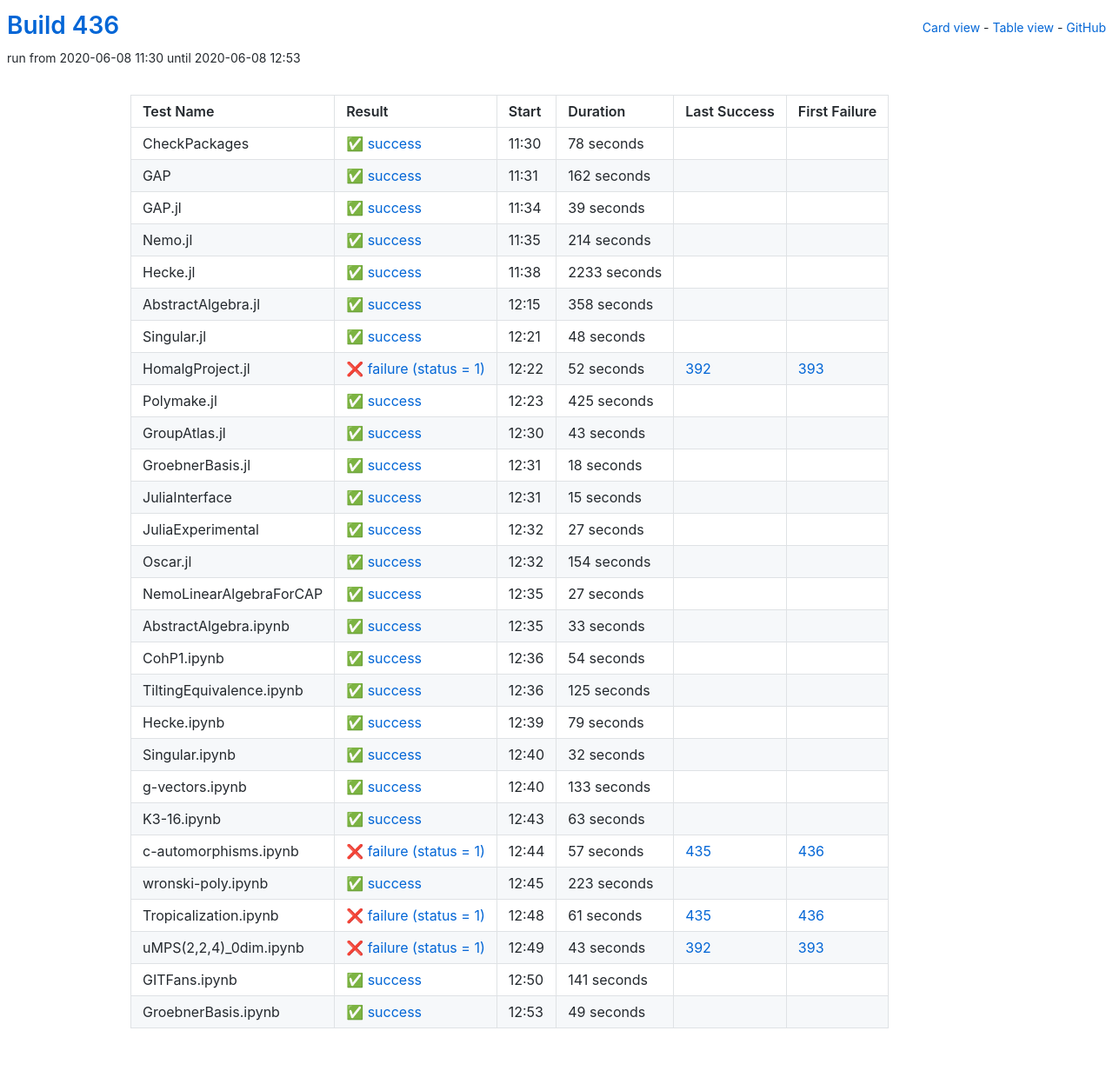
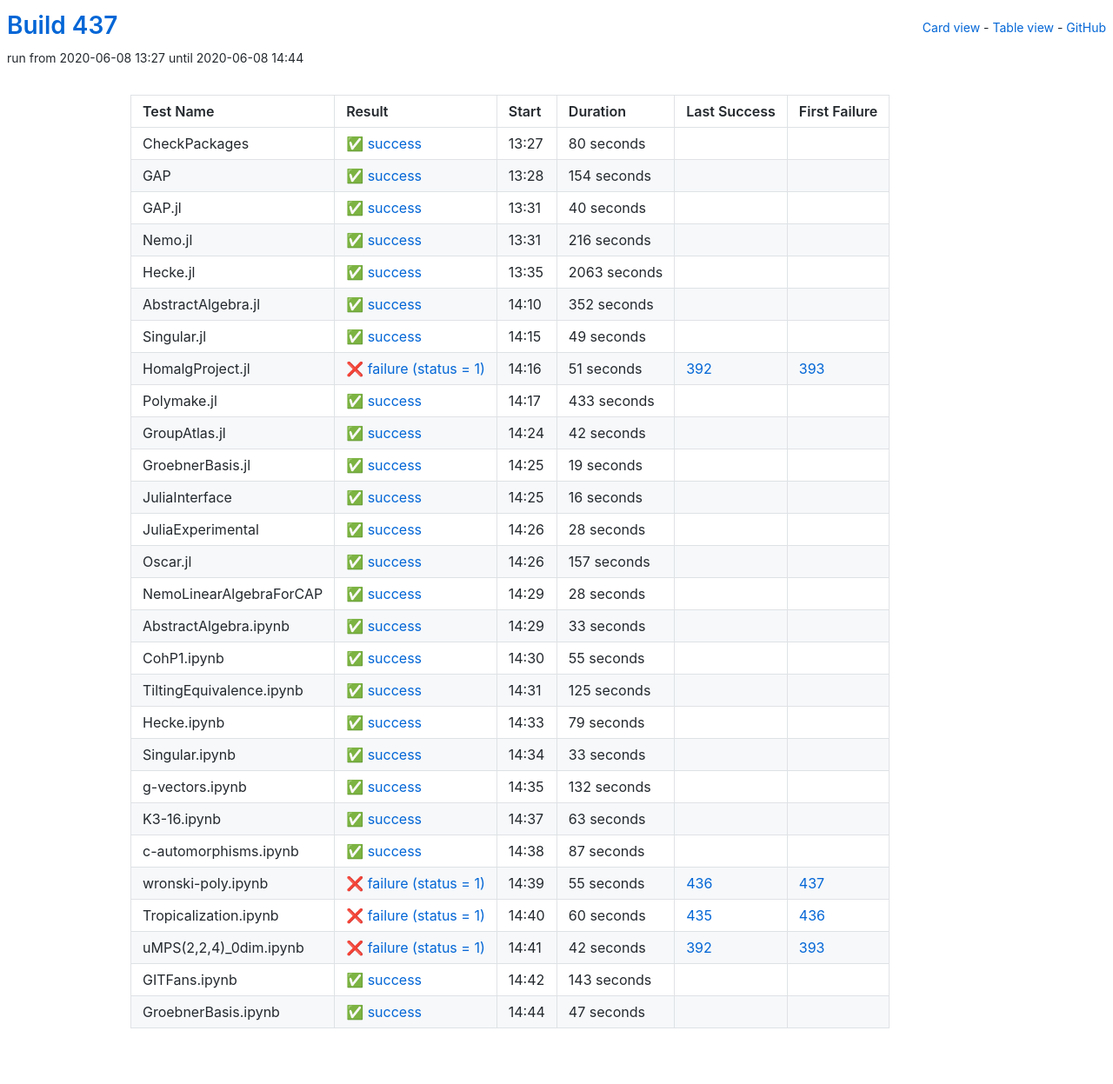
Before and after one commit to oscar-system/oscar-ci-status-1.4, a Jekyll site: the page built from table.html, in a window 1280 px wide. Shown: the whole page at 87% size. Built offline with Jekyll 4.4.1, drawn with Linux system fonts in a browser that asks for light colours.

Commit message:
Build 437

```diff
--- a/_data/ci.yml
+++ b/_data/ci.yml
@@ -1,185 +1,185 @@
-build: 436
-build_url: https://oscarci.mathematik.uni-kl.de/job/oscar-julia-1.4/436/
+build: 437
+build_url: https://oscarci.mathematik.uni-kl.de/job/oscar-julia-1.4/437/
 job: oscar-julia-1.4
 tests:
-- duration: 78
+- duration: 80
   exitcode: 0
   first_failure: false
   first_failure_url: null
   id: checkpackages
   last_success: false
   last_success_url: null
-  log: https://oscarci.mathematik.uni-kl.de/job/oscar-julia-1.4/436/artifact/logs/build-436/CheckPackages.log
+  log: https://oscarci.mathematik.uni-kl.de/job/oscar-julia-1.4/437/artifact/logs/build-437/CheckPackages.log
   name: CheckPackages
-  start: 2020-06-08 11:30
+  start: 2020-06-08 13:27
   status: success
   success: true
-- duration: 162
+- duration: 154
   exitcode: 0
   first_failure: false
   first_failure_url: null
   id: gap
   last_success: false
   last_success_url: null
-  log: https://oscarci.mathematik.uni-kl.de/job/oscar-julia-1.4/436/artifact/logs/build-436/GAP.log
+  log: https://oscarci.mathematik.uni-kl.de/job/oscar-julia-1.4/437/artifact/logs/build-437/GAP.log
   name: GAP
-  start: 2020-06-08 11:31
+  start: 2020-06-08 13:28
   status: success
   success: true
-- duration: 39
+- duration: 40
   exitcode: 0
   first_failure: false
   first_failure_url: null
   id: gap-jl
   last_success: false
   last_success_url: null
-  log: https://oscarci.mathematik.uni-kl.de/job/oscar-julia-1.4/436/artifact/logs/build-436/GAP.jl.log
+  log: https://oscarci.mathematik.uni-kl.de/job/oscar-julia-1.4/437/artifact/logs/build-437/GAP.jl.log
   name: GAP.jl
-  start: 2020-06-08 11:34
+  start: 2020-06-08 13:31
   status: success
   success: true
-- duration: 214
+- duration: 216
   exitcode: 0
   first_failure: false
   first_failure_url: null
   id: nemo-jl
   last_success: false
   last_success_url: null
-  log: https://oscarci.mathematik.uni-kl.de/job/oscar-julia-1.4/436/artifact/logs/build-436/Nemo.jl.log
+  log: https://oscarci.mathematik.uni-kl.de/job/oscar-julia-1.4/437/artifact/logs/build-437/Nemo.jl.log
   name: Nemo.jl
-  start: 2020-06-08 11:35
+  start: 2020-06-08 13:31
   status: success
   success: true
-- duration: 2233
+- duration: 2063
   exitcode: 0
   first_failure: false
   first_failure_url: null
   id: hecke-jl
   last_success: false
   last_success_url: null
-  log: https://oscarci.mathematik.uni-kl.de/job/oscar-julia-1.4/436/artifact/logs/build-436/Hecke.jl.log
+  log: https://oscarci.mathematik.uni-kl.de/job/oscar-julia-1.4/437/artifact/logs/build-437/Hecke.jl.log
   name: Hecke.jl
-  start: 2020-06-08 11:38
+  start: 2020-06-08 13:35
   status: success
   success: true
-- duration: 358
+- duration: 352
   exitcode: 0
   first_failure: false
   first_failure_url: null
   id: abstractalgebra-jl
   last_success: false
   last_success_url: null
-  log: https://oscarci.mathematik.uni-kl.de/job/oscar-julia-1.4/436/artifact/logs/build-436/AbstractAlgebra.jl.log
+  log: https://oscarci.mathematik.uni-kl.de/job/oscar-julia-1.4/437/artifact/logs/build-437/AbstractAlgebra.jl.log
   name: AbstractAlgebra.jl
-  start: 2020-06-08 12:15
+  start: 2020-06-08 14:10
   status: success
   success: true
-- duration: 48
+- duration: 49
   exitcode: 0
   first_failure: false
   first_failure_url: null
   id: singular-jl
   last_success: false
   last_success_url: null
-  log: https://oscarci.mathematik.uni-kl.de/job/oscar-julia-1.4/436/artifact/logs/build-436/Singular.jl.log
+  log: https://oscarci.mathematik.uni-kl.de/job/oscar-julia-1.4/437/artifact/logs/build-437/Singular.jl.log
   name: Singular.jl
-  start: 2020-06-08 12:21
+  start: 2020-06-08 14:15
   status: success
   success: true
-- duration: 52
+- duration: 51
   exitcode: 1
   first_failure: 393
   first_failure_url: https://oscarci.mathematik.uni-kl.de/job/oscar-julia-1.4/393/
   id: homalgproject-jl
   last_success: 392
   last_success_url: https://oscarci.mathematik.uni-kl.de/job/oscar-julia-1.4/392/
-  log: https://oscarci.mathematik.uni-kl.de/job/oscar-julia-1.4/436/artifact/logs/build-436/HomalgProject.jl.log
+  log: https://oscarci.mathematik.uni-kl.de/job/oscar-julia-1.4/437/artifact/logs/build-437/HomalgProject.jl.log
   name: HomalgProject.jl
-  start: 2020-06-08 12:22
+  start: 2020-06-08 14:16
   status: failure
   success: false
-- duration: 425
+- duration: 433
   exitcode: 0
   first_failure: false
   first_failure_url: null
   id: polymake-jl
   last_success: false
   last_success_url: null
-  log: https://oscarci.mathematik.uni-kl.de/job/oscar-julia-1.4/436/artifact/logs/build-436/Polymake.jl.log
+  log: https://oscarci.mathematik.uni-kl.de/job/oscar-julia-1.4/437/artifact/logs/build-437/Polymake.jl.log
   name: Polymake.jl
-  start: 2020-06-08 12:23
+  start: 2020-06-08 14:17
   status: success
   success: true
-- duration: 43
+- duration: 42
   exitcode: 0
   first_failure: false
   first_failure_url: null
   id: groupatlas-jl
   last_success: false
   last_success_url: null
-  log: https://oscarci.mathematik.uni-kl.de/job/oscar-julia-1.4/436/artifact/logs/build-436/GroupAtlas.jl.log
+  log: https://oscarci.mathematik.uni-kl.de/job/oscar-julia-1.4/437/artifact/logs/build-437/GroupAtlas.jl.log
   name: GroupAtlas.jl
-  start: 2020-06-08 12:30
+  start: 2020-06-08 14:24
   status: success
   success: true
-- duration: 18
+- duration: 19
   exitcode: 0
   first_failure: false
   first_failure_url: null
   id: groebnerbasis-jl
   last_success: false
   last_success_url: null
-  log: https://oscarci.mathematik.uni-kl.de/job/oscar-julia-1.4/436/artifact/logs/build-436/GroebnerBasis.jl.log
+  log: https://oscarci.mathematik.uni-kl.de/job/oscar-julia-1.4/437/artifact/logs/build-437/GroebnerBasis.jl.log
   name: GroebnerBasis.jl
-  start: 2020-06-08 12:31
+  start: 2020-06-08 14:25
   status: success
   success: true
-- duration: 15
+- duration: 16
   exitcode: 0
   first_failure: false
   first_failure_url: null
   id: juliainterface
   last_success: false
   last_success_url: null
-  log: https://oscarci.mathematik.uni-kl.de/job/oscar-julia-1.4/436/artifact/logs/build-436/JuliaInterface.log
+  log: https://oscarci.mathematik.uni-kl.de/job/oscar-julia-1.4/437/artifact/logs/build-437/JuliaInterface.log
   name: JuliaInterface
-  start: 2020-06-08 12:31
+  start: 2020-06-08 14:25
   status: success
   success: true
-- duration: 27
+- duration: 28
   exitcode: 0
   first_failure: false
   first_failure_url: null
   id: juliaexperimental
   last_success: false
   last_success_url: null
-  log: https://oscarci.mathematik.uni-kl.de/job/oscar-julia-1.4/436/artifact/logs/build-436/JuliaExperimental.log
+  log: https://oscarci.mathematik.uni-kl.de/job/oscar-julia-1.4/437/artifact/logs/build-437/JuliaExperimental.log
   name: JuliaExperimental
-  start: 2020-06-08 12:32
+  start: 2020-06-08 14:26
   status: success
   success: true
-- duration: 154
+- duration: 157
   exitcode: 0
   first_failure: false
   first_failure_url: null
   id: oscar-jl
   last_success: false
   last_success_url: null
-  log: https://oscarci.mathematik.uni-kl.de/job/oscar-julia-1.4/436/artifact/logs/build-436/Oscar.jl.log
+  log: https://oscarci.mathematik.uni-kl.de/job/oscar-julia-1.4/437/artifact/logs/build-437/Oscar.jl.log
   name: Oscar.jl
-  start: 2020-06-08 12:32
+  start: 2020-06-08 14:26
   status: success
   success: true
-- duration: 27
+- duration: 28
   exitcode: 0
   first_failure: false
   first_failure_url: null
   id: nemolinearalgebraforcap
   last_success: false
   last_success_url: null
-  log: https://oscarci.mathematik.uni-kl.de/job/oscar-julia-1.4/436/artifact/logs/build-436/NemoLinearAlgebraForCAP.log
+  log: https://oscarci.mathematik.uni-kl.de/job/oscar-julia-1.4/437/artifact/logs/build-437/NemoLinearAlgebraForCAP.log
   name: NemoLinearAlgebraForCAP
-  start: 2020-06-08 12:35
+  start: 2020-06-08 14:29
   status: success
   success: true
 - duration: 33
@@ -189,21 +189,21 @@ tests:
   id: abstractalgebra-ipynb
   last_success: false
   last_success_url: null
-  log: https://oscarci.mathematik.uni-kl.de/job/oscar-julia-1.4/436/artifact/logs/build-436/AbstractAlgebra.ipynb.log
+  log: https://oscarci.mathematik.uni-kl.de/job/oscar-julia-1.4/437/artifact/logs/build-437/AbstractAlgebra.ipynb.log
   name: AbstractAlgebra.ipynb
-  start: 2020-06-08 12:35
+  start: 2020-06-08 14:29
   status: success
   success: true
-- duration: 54
+- duration: 55
   exitcode: 0
   first_failure: false
   first_failure_url: null
   id: cohp1-ipynb
   last_success: false
   last_success_url: null
-  log: https://oscarci.mathematik.uni-kl.de/job/oscar-julia-1.4/436/artifact/logs/build-436/CohP1.ipynb.log
+  log: https://oscarci.mathematik.uni-kl.de/job/oscar-julia-1.4/437/artifact/logs/build-437/CohP1.ipynb.log
   name: CohP1.ipynb
-  start: 2020-06-08 12:36
+  start: 2020-06-08 14:30
   status: success
   success: true
 - duration: 125
@@ -213,9 +213,9 @@ tests:
   id: tiltingequivalence-ipynb
   last_success: false
   last_success_url: null
-  log: https://oscarci.mathematik.uni-kl.de/job/oscar-julia-1.4/436/artifact/logs/build-436/TiltingEquivalence.ipynb.log
+  log: https://oscarci.mathematik.uni-kl.de/job/oscar-julia-1.4/437/artifact/logs/build-437/TiltingEquivalence.ipynb.log
   name: TiltingEquivalence.ipynb
-  start: 2020-06-08 12:36
+  start: 2020-06-08 14:31
   status: success
   success: true
 - duration: 79
@@ -225,33 +225,33 @@ tests:
   id: hecke-ipynb
   last_success: false
   last_success_url: null
-  log: https://oscarci.mathematik.uni-kl.de/job/oscar-julia-1.4/436/artifact/logs/build-436/Hecke.ipynb.log
+  log: https://oscarci.mathematik.uni-kl.de/job/oscar-julia-1.4/437/artifact/logs/build-437/Hecke.ipynb.log
   name: Hecke.ipynb
-  start: 2020-06-08 12:39
+  start: 2020-06-08 14:33
   status: success
   success: true
-- duration: 32
+- duration: 33
   exitcode: 0
   first_failure: false
   first_failure_url: null
   id: singular-ipynb
   last_success: false
   last_success_url: null
-  log: https://oscarci.mathematik.uni-kl.de/job/oscar-julia-1.4/436/artifact/logs/build-436/Singular.ipynb.log
+  log: https://oscarci.mathematik.uni-kl.de/job/oscar-julia-1.4/437/artifact/logs/build-437/Singular.ipynb.log
   name: Singular.ipynb
-  start: 2020-06-08 12:40
+  start: 2020-06-08 14:34
   status: success
   success: true
-- duration: 133
+- duration: 132
   exitcode: 0
   first_failure: false
   first_failure_url: null
   id: g-vectors-ipynb
   last_success: false
   last_success_url: null
-  log: https://oscarci.mathematik.uni-kl.de/job/oscar-julia-1.4/436/artifact/logs/build-436/g-vectors.ipynb.log
+  log: https://oscarci.mathematik.uni-kl.de/job/oscar-julia-1.4/437/artifact/logs/build-437/g-vectors.ipynb.log
   name: g-vectors.ipynb
-  start: 2020-06-08 12:40
+  start: 2020-06-08 14:35
   status: success
   success: true
 - duration: 63
@@ -261,80 +261,80 @@ tests:
   id: k3-16-ipynb
   last_success: false
   last_success_url: null
-  log: https://oscarci.mathematik.uni-kl.de/job/oscar-julia-1.4/436/artifact/logs/build-436/K3-16.ipynb.log
+  log: https://oscarci.mathematik.uni-kl.de/job/oscar-julia-1.4/437/artifact/logs/build-437/K3-16.ipynb.log
   name: K3-16.ipynb
-  start: 2020-06-08 12:43
+  start: 2020-06-08 14:37
   status: success
   success: true
-- duration: 57
-  exitcode: 1
-  first_failure: 436
-  first_failure_url: https://oscarci.mathematik.uni-kl.de/job/oscar-julia-1.4/436/
-  id: c-automorphisms-ipynb
-  last_success: 435
-  last_success_url: https://oscarci.mathematik.uni-kl.de/job/oscar-julia-1.4/435/
-  log: https://oscarci.mathematik.uni-kl.de/job/oscar-julia-1.4/436/artifact/logs/build-436/c-automorphisms.ipynb.log
-  name: c-automorphisms.ipynb
-  start: 2020-06-08 12:44
-  status: failure
-  success: false
-- duration: 223
+- duration: 87
   exitcode: 0
   first_failure: false
   first_failure_url: null
-  id: wronski-poly-ipynb
+  id: c-automorphisms-ipynb
   last_success: false
   last_success_url: null
-  log: https://oscarci.mathematik.uni-kl.de/job/oscar-julia-1.4/436/artifact/logs/build-436/wronski-poly.ipynb.log
-  name: wronski-poly.ipynb
-  start: 2020-06-08 12:45
+  log: https://oscarci.mathematik.uni-kl.de/job/oscar-julia-1.4/437/artifact/logs/build-437/c-automorphisms.ipynb.log
+  name: c-automorphisms.ipynb
+  start: 2020-06-08 14:38
   status: success
   success: true
-- duration: 61
+- duration: 55
+  exitcode: 1
+  first_failure: 437
+  first_failure_url: https://oscarci.mathematik.uni-kl.de/job/oscar-julia-1.4/437/
+  id: wronski-poly-ipynb
+  last_success: 436
+  last_success_url: https://oscarci.mathematik.uni-kl.de/job/oscar-julia-1.4/436/
+  log: https://oscarci.mathematik.uni-kl.de/job/oscar-julia-1.4/437/artifact/logs/build-437/wronski-poly.ipynb.log
+  name: wronski-poly.ipynb
+  start: 2020-06-08 14:39
+  status: failure
+  success: false
+- duration: 60
   exitcode: 1
   first_failure: 436
   first_failure_url: https://oscarci.mathematik.uni-kl.de/job/oscar-julia-1.4/436/
   id: tropicalization-ipynb
   last_success: 435
   last_success_url: https://oscarci.mathematik.uni-kl.de/job/oscar-julia-1.4/435/
-  log: https://oscarci.mathematik.uni-kl.de/job/oscar-julia-1.4/436/artifact/logs/build-436/Tropicalization.ipynb.log
+  log: https://oscarci.mathematik.uni-kl.de/job/oscar-julia-1.4/437/artifact/logs/build-437/Tropicalization.ipynb.log
   name: Tropicalization.ipynb
-  start: 2020-06-08 12:48
+  start: 2020-06-08 14:40
   status: failure
   success: false
-- duration: 43
+- duration: 42
   exitcode: 1
   first_failure: 393
   first_failure_url: https://oscarci.mathematik.uni-kl.de/job/oscar-julia-1.4/393/
   id: umps-2-2-4-0dim-ipynb
   last_success: 392
   last_success_url: https://oscarci.mathematik.uni-kl.de/job/oscar-julia-1.4/392/
-  log: https://oscarci.mathematik.uni-kl.de/job/oscar-julia-1.4/436/artifact/logs/build-436/uMPS-2-2-4-_0dim.ipynb.log
+  log: https://oscarci.mathematik.uni-kl.de/job/oscar-julia-1.4/437/artifact/logs/build-437/uMPS-2-2-4-_0dim.ipynb.log
   name: uMPS(2,2,4)_0dim.ipynb
-  start: 2020-06-08 12:49
+  start: 2020-06-08 14:41
   status: failure
   success: false
-- duration: 141
+- duration: 143
   exitcode: 0
   first_failure: false
   first_failure_url: null
   id: gitfans-ipynb
   last_success: false
   last_success_url: null
-  log: https://oscarci.mathematik.uni-kl.de/job/oscar-julia-1.4/436/artifact/logs/build-436/GITFans.ipynb.log
+  log: https://oscarci.mathematik.uni-kl.de/job/oscar-julia-1.4/437/artifact/logs/build-437/GITFans.ipynb.log
   name: GITFans.ipynb
-  start: 2020-06-08 12:50
+  start: 2020-06-08 14:42
   status: success
   success: true
-- duration: 49
+- duration: 47
   exitcode: 0
   first_failure: false
   first_failure_url: null
   id: groebnerbasis-ipynb
   last_success: false
   last_success_url: null
-  log: https://oscarci.mathematik.uni-kl.de/job/oscar-julia-1.4/436/artifact/logs/build-436/GroebnerBasis.ipynb.log
+  log: https://oscarci.mathematik.uni-kl.de/job/oscar-julia-1.4/437/artifact/logs/build-437/GroebnerBasis.ipynb.log
   name: GroebnerBasis.ipynb
-  start: 2020-06-08 12:53
+  start: 2020-06-08 14:44
   status: success
   success: true
```
Also changed, not shown: README.md.
